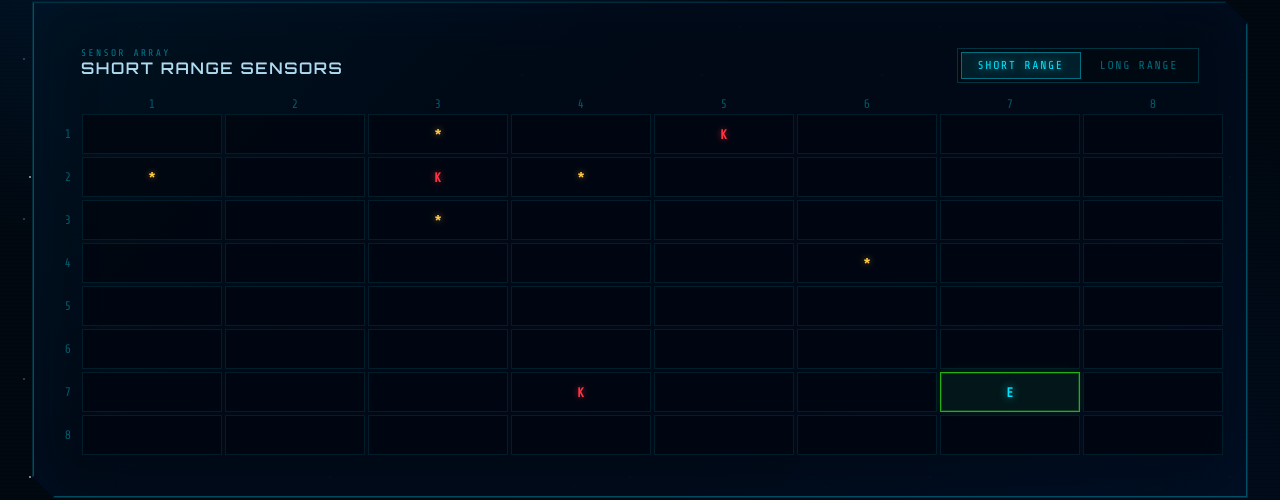
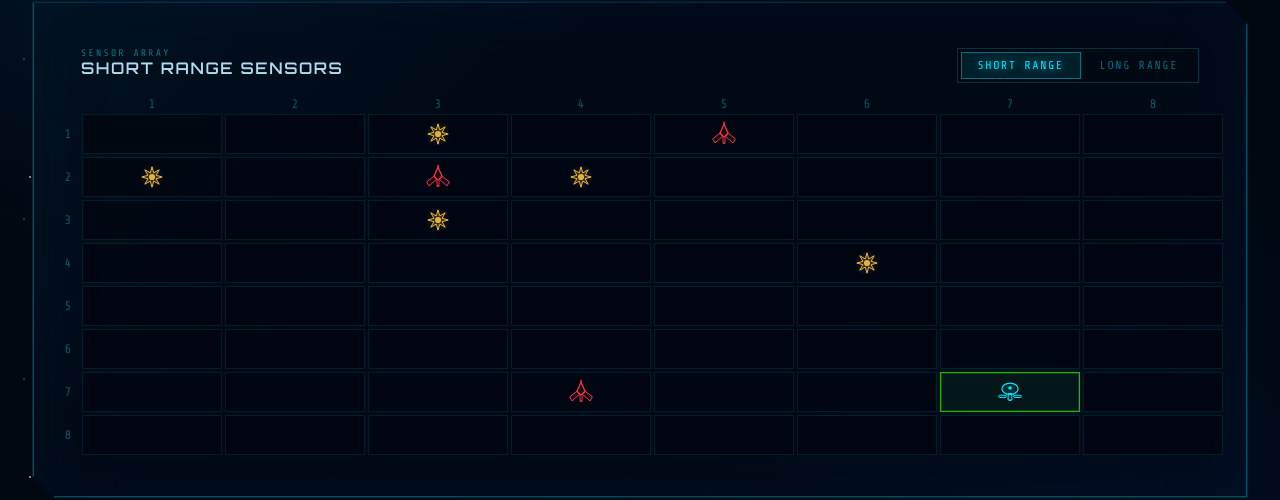
Before and after one commit to JPShankel/trek3js, a React (Create React App) app: page / in a window 1280 px wide. Shown: the part 213-713 px from the top of the page. Built offline with nearby package versions, Linux system fonts and the light colour scheme.

Commit message:
graphics

```diff
--- a/src/App.css
+++ b/src/App.css
@@ -229,10 +229,21 @@
   transition: border-color 120ms ease, background 120ms ease;
 }
 
+.long-range-cell svg {
+  display: block;
+  flex-shrink: 0;
+}
+
 .long-range-cell strong {
   font-family: 'Share Tech Mono', monospace;
   font-size: 0.82rem;
   letter-spacing: 0.05em;
+}
+
+.long-range-cell.selected {
+  border-color: rgba(0, 229, 255, 0.7);
+  background: rgba(0, 229, 255, 0.12);
+  box-shadow: inset 0 0 0 1px rgba(0, 229, 255, 0.3), 0 0 8px rgba(0, 229, 255, 0.15);
 }
 
 .long-range-cell.fogged {
--- a/src/App.js
+++ b/src/App.js
@@ -1,15 +1,9 @@
 import { useState, useEffect, useRef, Fragment } from 'react';
 import './App.css';
+import { CellGlyph } from './Glyphs';
 
 const GALAXY_SIZE = 8;
 const SECTOR_SIZE = 8;
-
-const objectGlyphs = {
-  star: '*',
-  enemy: 'K',
-  base: 'B',
-  ship: 'E',
-};
 
 function randomInt(max) {
   return Math.floor(Math.random() * max);
@@ -204,7 +198,6 @@ function createShortRangeCells(quadrant, shipSector) {
       key: `${rowIndex}:${colIndex}`,
       row: rowIndex,
       col: colIndex,
-      glyph: type !== 'empty' ? (objectGlyphs[type] ?? '?') : '',
       type,
       active: rowIndex === shipSector.row && colIndex === shipSector.col,
     }))
@@ -464,7 +457,7 @@ function App() {
                           onClick={clickable ? (e) => handleCellContext(e, 'short', cell.row, cell.col, cell.type) : undefined}
                           onContextMenu={clickable ? (e) => handleCellContext(e, 'short', cell.row, cell.col, cell.type) : undefined}
                         >
-                          {cell.glyph && <strong>{cell.glyph}</strong>}
+                          {cell.type !== 'empty' && <CellGlyph type={cell.type} />}
                         </div>
                       );
                     })}
@@ -490,9 +483,11 @@ function App() {
                   {longRangeCells.slice(rowIndex * GALAXY_SIZE, (rowIndex + 1) * GALAXY_SIZE).map((cell) => {
                     const isRevealed = game.revealedQuadrants.has(cell.key);
                     const blocked = cell.active || pendingPath || torpedo || laser;
+                    const isSelected = contextMenu?.gridType === 'long' &&
+                      contextMenu.row === cell.row && contextMenu.col === cell.col;
                     return (
                       <div
-                        className={`long-range-cell${cell.active ? ' active' : ''}${!isRevealed ? ' fogged' : ''}`}
+                        className={`long-range-cell${cell.active ? ' active' : ''}${!isRevealed ? ' fogged' : ''}${isSelected ? ' selected' : ''}`}
                         key={cell.key}
                         onClick={blocked ? undefined : (e) => handleCellContext(e, 'long', cell.row, cell.col)}
                         onContextMenu={blocked ? undefined : (e) => handleCellContext(e, 'long', cell.row, cell.col)}
--- /dev/null
+++ b/src/Glyphs.js
@@ -0,0 +1,126 @@
+const SHIP_C  = '#00e5ff';
+const ENEMY_C = '#ff3344';
+const STAR_C  = '#ffc844';
+const BASE_C  = '#39ff14';
+
+function ShipGlyph({ size = 26 }) {
+  const fill = 'rgba(0,229,255,0.1)';
+  return (
+    <svg viewBox="0 0 32 32" width={size} height={size} aria-hidden="true">
+      {/* Saucer section */}
+      <ellipse cx="16" cy="12" rx="10" ry="7"
+        fill={fill} stroke={SHIP_C} strokeWidth="1.5" />
+      {/* Bridge dome */}
+      <circle cx="16" cy="11" r="2.2" fill={SHIP_C} />
+      {/* Left nacelle pylon */}
+      <line x1="12" y1="18.5" x2="10" y2="21.5" stroke={SHIP_C} strokeWidth="1" />
+      {/* Right nacelle pylon */}
+      <line x1="20" y1="18.5" x2="22" y2="21.5" stroke={SHIP_C} strokeWidth="1" />
+      {/* Secondary hull */}
+      <path d="M14 18 L13.5 25 Q16 27.5 18.5 25 L18 18 Z"
+        fill={fill} stroke={SHIP_C} strokeWidth="1.3" />
+      {/* Left nacelle */}
+      <rect x="2" y="20" width="9.5" height="2.8" rx="1.4"
+        fill={fill} stroke={SHIP_C} strokeWidth="1.2" />
+      {/* Right nacelle */}
+      <rect x="20.5" y="20" width="9.5" height="2.8" rx="1.4"
+        fill={fill} stroke={SHIP_C} strokeWidth="1.2" />
+    </svg>
+  );
+}
+
+function EnemyGlyph({ size = 26 }) {
+  const fill = 'rgba(255,51,68,0.1)';
+  return (
+    <svg viewBox="0 0 32 32" width={size} height={size} aria-hidden="true">
+      {/* Central body — forward-pointing diamond */}
+      <polygon points="16,4 21,15 16,20 11,15"
+        fill={fill} stroke={ENEMY_C} strokeWidth="1.5" />
+      {/* Left wing — sweeps back */}
+      <polygon points="11,15 2,22 5,27 14,19"
+        fill={fill} stroke={ENEMY_C} strokeWidth="1.2" />
+      {/* Right wing — sweeps back */}
+      <polygon points="21,15 30,22 27,27 18,19"
+        fill={fill} stroke={ENEMY_C} strokeWidth="1.2" />
+      {/* Tail boom */}
+      <path d="M14.5 20 L15 28 L16 26 L17 28 L17.5 20"
+        fill={fill} stroke={ENEMY_C} strokeWidth="1.1" strokeLinejoin="round" />
+      {/* Forward cannon */}
+      <line x1="16" y1="4" x2="16" y2="1.5" stroke={ENEMY_C} strokeWidth="1.5" strokeLinecap="round" />
+    </svg>
+  );
+}
+
+function StarGlyph({ size = 26 }) {
+  // 8-pointed star polygon
+  const outerR = 12.5;
+  const innerR = 5.5;
+  const cx = 16, cy = 16;
+  const points = Array.from({ length: 16 }, (_, i) => {
+    const angle = (i * Math.PI) / 8 - Math.PI / 2;
+    const r = i % 2 === 0 ? outerR : innerR;
+    return `${(cx + r * Math.cos(angle)).toFixed(2)},${(cy + r * Math.sin(angle)).toFixed(2)}`;
+  }).join(' ');
+  return (
+    <svg viewBox="0 0 32 32" width={size} height={size} aria-hidden="true">
+      {/* Outer corona */}
+      <circle cx="16" cy="16" r="14" fill="rgba(255,200,68,0.04)" />
+      {/* Star body */}
+      <polygon points={points}
+        fill="rgba(255,200,68,0.18)" stroke={STAR_C} strokeWidth="1.1" strokeLinejoin="round" />
+      {/* Hot core */}
+      <circle cx="16" cy="16" r="3.8" fill={STAR_C} opacity="0.85" />
+    </svg>
+  );
+}
+
+function BaseGlyph({ size = 26 }) {
+  const fill = 'rgba(57,255,20,0.1)';
+  // Six spokes at 60° intervals
+  const spokes = Array.from({ length: 6 }, (_, i) => {
+    const a = (i * Math.PI) / 3 - Math.PI / 2;
+    return {
+      x1: (16 + 4.5 * Math.cos(a)).toFixed(2),
+      y1: (16 + 4.5 * Math.sin(a)).toFixed(2),
+      x2: (16 + 12 * Math.cos(a)).toFixed(2),
+      y2: (16 + 12 * Math.sin(a)).toFixed(2),
+    };
+  });
+  // Docking port squares at cardinal ring positions
+  const ports = [0, 90, 180, 270].map((deg) => {
+    const a = (deg * Math.PI) / 180 - Math.PI / 2;
+    return {
+      x: (16 + 12.5 * Math.cos(a) - 1.5).toFixed(2),
+      y: (16 + 12.5 * Math.sin(a) - 1.5).toFixed(2),
+    };
+  });
+  return (
+    <svg viewBox="0 0 32 32" width={size} height={size} aria-hidden="true">
+      {/* Outer ring */}
+      <circle cx="16" cy="16" r="12.5"
+        fill="none" stroke={BASE_C} strokeWidth="1.8" />
+      {/* Spokes */}
+      {spokes.map((s, i) => (
+        <line key={i} x1={s.x1} y1={s.y1} x2={s.x2} y2={s.y2}
+          stroke={BASE_C} strokeWidth="1.1" />
+      ))}
+      {/* Hub */}
+      <circle cx="16" cy="16" r="4"
+        fill={fill} stroke={BASE_C} strokeWidth="1.5" />
+      {/* Docking ports */}
+      {ports.map((p, i) => (
+        <rect key={i} x={p.x} y={p.y} width="3" height="3" fill={BASE_C} />
+      ))}
+    </svg>
+  );
+}
+
+export function CellGlyph({ type }) {
+  switch (type) {
+    case 'ship':  return <ShipGlyph />;
+    case 'enemy': return <EnemyGlyph />;
+    case 'star':  return <StarGlyph />;
+    case 'base':  return <BaseGlyph />;
+    default:      return null;
+  }
+}
```
